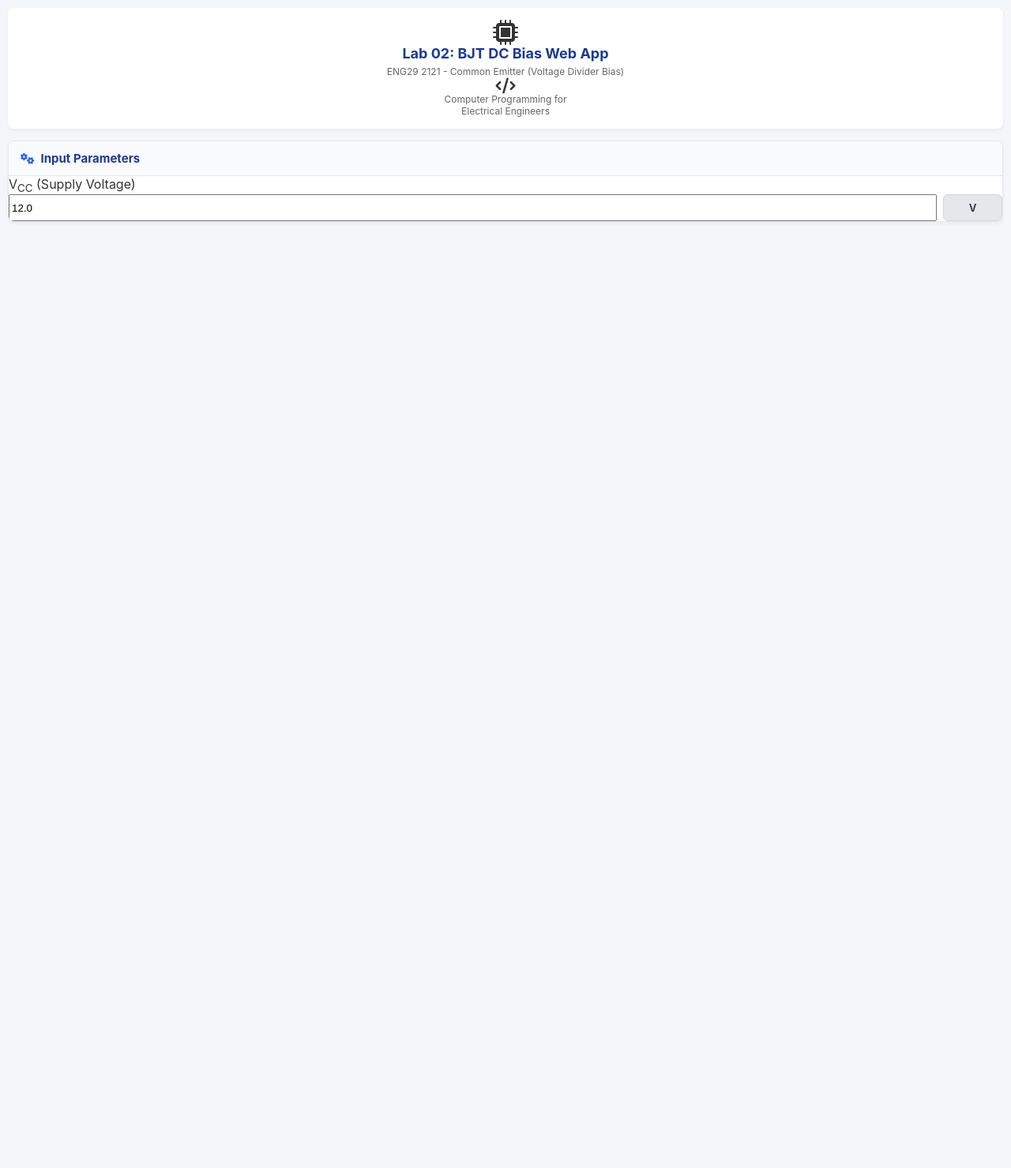
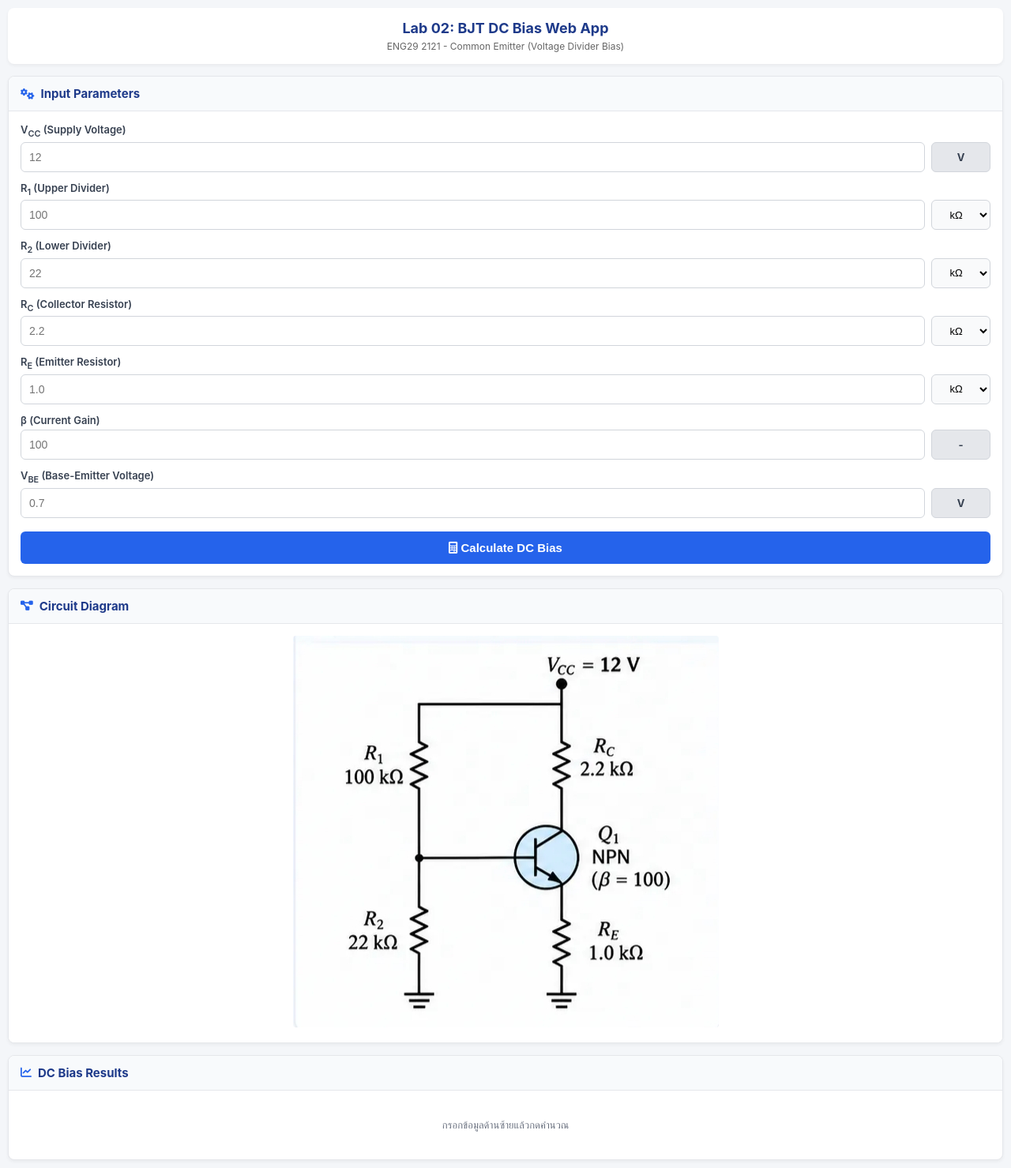
Before and after one commit to sengsuriya-svg/BJT-DC-Bias-Web-Appp, a Flask app: page / in a window 1280 px wide. Shown: the whole page at 79% size. Before the commit the page ends 281 px from the top, so only its background shows below. Run offline with Flask 3, Linux system fonts and the light colour scheme.

Commit message:
Update index.html

```diff
--- a/templates/index.html
+++ b/templates/index.html
@@ -9,35 +9,139 @@
 </head>
 <body>
     <header class="main-header">
-        <div class="header-left">
-            <i class="fas fa-microchip fa-2x logo-icon"></i>
-            <div>
-                <h1>Lab 02: BJT DC Bias Web App</h1>
-                <p>ENG29 2121 - Common Emitter (Voltage Divider Bias)</p>
-            </div>
-        </div>
-        <div class="header-right">
-            <div class="course-info">
-                <i class="fas fa-code fa-lg"></i>
-                <div>
-                    <p>Computer Programming for</p>
-                    <p>Electrical Engineers</p>
-                </div>
-            </div>
+        <div class="header-content">
+            <h1>Lab 02: BJT DC Bias Web App</h1>
+            <p>ENG29 2121 - Common Emitter (Voltage Divider Bias)</p>
         </div>
     </header>
 
     <main class="app-container">
-        <!-- Column 1: Input Parameters -->
+        <!-- Input Form -->
         <section class="card input-card">
             <div class="card-header">
                 <i class="fas fa-cogs"></i>
                 <h2>Input Parameters</h2>
             </div>
-            <form method="POST">
-                <div class="input-form-grid">
-                    <div class="form-row">
-                        <label>V<sub>CC</sub> (Supply Voltage)</label>
-                        <div class="input-with-unit">
-                            <input type="number" step="any" name="vcc" value="12.0" required>
-                            <span class="static-unit">V</span>
+            <form method="POST" class="form-vertical">
+                <div class="form-group">
+                    <label>V<sub>CC</sub> (Supply Voltage)</label>
+                    <div class="input-with-unit">
+                        <input type="number" step="any" name="vcc" placeholder="12" required>
+                        <span class="static-unit">V</span>
+                    </div>
+                </div>
+
+                <div class="form-group">
+                    <label>R<sub>1</sub> (Upper Divider)</label>
+                    <div class="input-with-unit">
+                        <input type="number" step="any" name="r1" placeholder="100" required>
+                        <select name="r1_unit">
+                            <option value="ohm">&Omega;</option>
+                            <option value="kohm" selected>k&Omega;</option>
+                            <option value="mohm">M&Omega;</option>
+                        </select>
+                    </div>
+                </div>
+
+                <div class="form-group">
+                    <label>R<sub>2</sub> (Lower Divider)</label>
+                    <div class="input-with-unit">
+                        <input type="number" step="any" name="r2" placeholder="22" required>
+                        <select name="r2_unit">
+                            <option value="ohm">&Omega;</option>
+                            <option value="kohm" selected>k&Omega;</option>
+                            <option value="mohm">M&Omega;</option>
+                        </select>
+                    </div>
+                </div>
+
+                <div class="form-group">
+                    <label>R<sub>C</sub> (Collector Resistor)</label>
+                    <div class="input-with-unit">
+                        <input type="number" step="any" name="rc" placeholder="2.2" required>
+                        <select name="rc_unit">
+                            <option value="ohm">&Omega;</option>
+                            <option value="kohm" selected>k&Omega;</option>
+                            <option value="mohm">M&Omega;</option>
+                        </select>
+                    </div>
+                </div>
+
+                <div class="form-group">
+                    <label>R<sub>E</sub> (Emitter Resistor)</label>
+                    <div class="input-with-unit">
+                        <input type="number" step="any" name="re" placeholder="1.0" required>
+                        <select name="re_unit">
+                            <option value="ohm">&Omega;</option>
+                            <option value="kohm" selected>k&Omega;</option>
+                            <option value="mohm">M&Omega;</option>
+                        </select>
+                    </div>
+                </div>
+
+                <div class="form-group">
+                    <label>&beta; (Current Gain)</label>
+                    <div class="input-with-unit">
+                        <input type="number" step="any" name="beta" placeholder="100" required>
+                        <span class="static-unit">-</span>
+                    </div>
+                </div>
+
+                <div class="form-group">
+                    <label>V<sub>BE</sub> (Base-Emitter Voltage)</label>
+                    <div class="input-with-unit">
+                        <input type="number" step="any" name="vbe" placeholder="0.7" required>
+                        <span class="static-unit">V</span>
+                    </div>
+                </div>
+
+                <button type="submit" class="btn-calc">
+                    <i class="fas fa-calculator"></i> Calculate DC Bias
+                </button>
+            </form>
+        </section>
+
+        <!-- Circuit Diagram -->
+        <section class="card circuit-card">
+            <div class="card-header">
+                <i class="fas fa-project-diagram"></i>
+                <h2>Circuit Diagram</h2>
+            </div>
+            <div class="circuit-diagram-container">
+                <img src="{{ url_for('static', filename='bjt_circuit.png') }}" alt="BJT Circuit Diagram" class="circuit-img">
+            </div>
+        </section>
+
+        <!-- Results -->
+        <section class="card results-card">
+            <div class="card-header">
+                <i class="fas fa-chart-line"></i>
+                <h2>DC Bias Results</h2>
+            </div>
+
+            <div class="results-body">
+                {% if results and not results.error %}
+                <div class="results-list">
+                    <div class="result-item"><span>V<sub>B</sub></span><strong>{{ results.vb }} V</strong></div>
+                    <div class="result-item"><span>V<sub>E</sub></span><strong>{{ results.ve }} V</strong></div>
+                    <div class="result-item"><span>V<sub>C</sub></span><strong>{{ results.vc }} V</strong></div>
+                    <div class="result-item"><span>V<sub>CE</sub></span><strong>{{ results.vce }} V</strong></div>
+                    <div class="result-item"><span>I<sub>B</sub></span><strong>{{ results.ib }} µA</strong></div>
+                    <div class="result-item"><span>I<sub>C</sub></span><strong>{{ results.ic }} mA</strong></div>
+                    <div class="result-item"><span>I<sub>E</sub></span><strong>{{ results.ie }} mA</strong></div>
+                </div>
+
+                <div class="status-box {{ 'status-ok' if results.region == 'Active' else 'status-warning' }}">
+                    <strong>{{ results.region }} region OK</strong>
+                    <p>V<sub>CE</sub> = {{ results.vce }} V > 0.2 V</p>
+                </div>
+                {% elif results and results.error %}
+                    <p class="error-msg">{{ results.error }}</p>
+                {% else %}
+                    <p class="placeholder-text">กรอกข้อมูลด้านซ้ายแล้วกดคำนวณ</p>
+                {% endif %}
+            </div>
+        </section>
+    </main>
+</body>
+</html>
```
